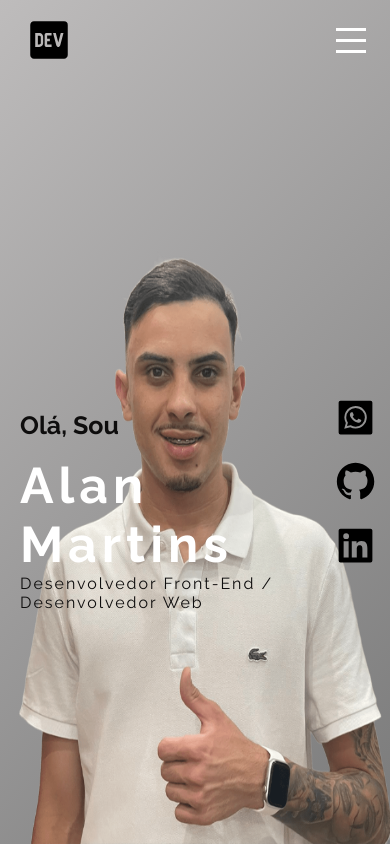
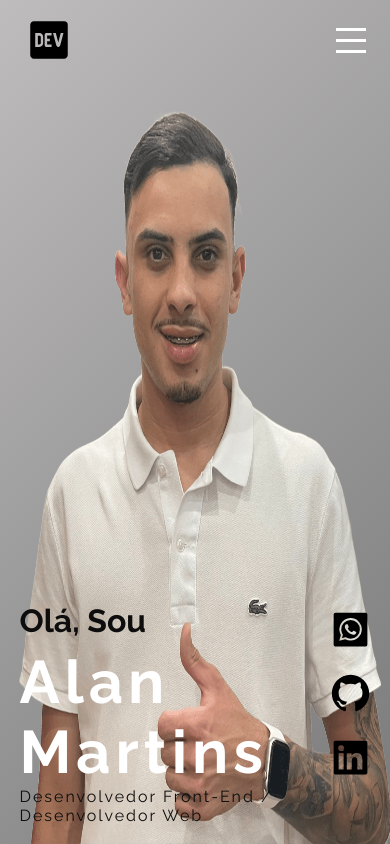
Before and after one commit to martinsalan2003/Portifolio-Alan, a React (Vite) app in the folder portifolioAlan/: page / in a window 390 px wide. Shown: the top 844 px of the page. Built offline with nearby package versions, Linux system fonts and the light colour scheme.

Commit message:
test mobile2

```diff
--- a/portifolioAlan/src/styles/components/sobre.sass
+++ b/portifolioAlan/src/styles/components/sobre.sass
@@ -19,7 +19,7 @@ section
             flex-direction: column
             justify-content: center
             align-items: center
-            padding: 20px
+            padding: 70px
             gap: 1em
 
             h1
@@ -83,41 +83,35 @@ section
         padding: 0 !important
 
         .apresentacao
+            justify-content: flex-end !important
             z-index: 2
             position: absolute
-
             width: 100% !important
-            margin-top: 100%
-            bottom: 0 !important
+            height: 100% !important
+            padding: 5% !important
+            gap: 0.5em !important
 
             h1
                 margin: 0 !important
-
-                font-size: 25px !important
+                font-size:  2em !important
             .icones
                 width:10% !important
                 position: absolute
                 flex-direction: column
                 float: right
-
-                right:15px
+                right:20px
                 bottom: 60px
 
             .nome
                 margin:  0 !important
-
-
                 h2
-                    font-size: 50px !important
+                    font-size:  2em !important !important
                 p
                     letter-spacing: 2px !important
-
-
-
 
         .imagem-alan
             z-index: 1
             position: absolute
             bottom: 0
-            height: 80% !important
+            height: 100% !important
             width: 100%  !important
```
